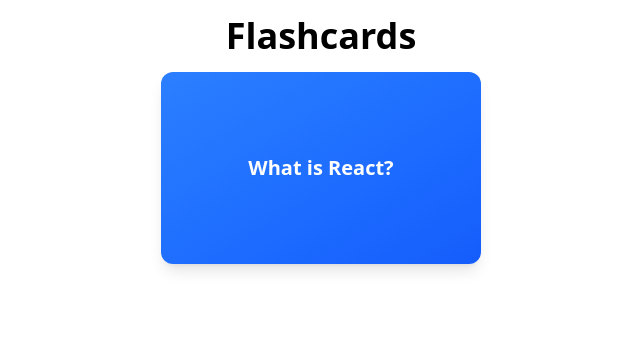
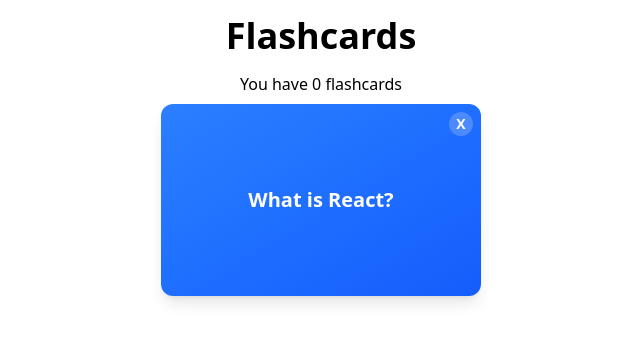
Before and after one commit to seanozalpasan/react-workshop-2025, a React (Vite) app: page /flashcards in a window 1280 px wide. Shown: the top 342 px of the page, without its empty margins (319-959 px from the left). Built offline with nearby package versions, Linux system fonts and the light colour scheme.

Commit message:
Working delete button

```diff
--- /dev/null
+++ b/src/components/DeleteButton.jsx
@@ -0,0 +1,15 @@
+export default function DeleteButton({ onDelete }) {
+  const handleDelete = (e) => {
+    e.stopPropagation();
+    onDelete();
+  };
+
+  return (
+    <button
+      onClick={handleDelete}
+      className="absolute top-2 right-2 w-6 h-6 bg-white/20 hover:bg-white/30 rounded-full flex items-center justify-center text-white text-sm font-bold transition-colors"
+    >
+      X
+    </button>
+  );
+}
--- a/src/components/Flashcard.jsx
+++ b/src/components/Flashcard.jsx
@@ -7,8 +7,9 @@
  */
 
 import { useState } from "react";
+import DeleteButton from "./DeleteButton";
 
-export default function Flashcard({ question, answer }) {
+export default function Flashcard({ question, answer, onDelete }) {
 
   const [showAnswer, setShowAnswer] = useState(false);
 
@@ -21,11 +22,13 @@
       <div className={`relative w-full h-full transition-transform duration-700 transform-style-preserve-3d ${showAnswer ? 'rotate-y-180' : ''}`}>
         {/* Front of card */}
         <div className="absolute inset-0 w-full h-full backface-hidden bg-gradient-to-br from-blue-500 to-blue-600 rounded-xl shadow-lg flex items-center justify-center p-6">
+          <DeleteButton onDelete={onDelete} />
           <h2 className="text-xl font-semibold text-white text-center">{question}</h2>
         </div>
 
         {/* Back of card */}
         <div className="absolute inset-0 w-full h-full backface-hidden bg-gradient-to-br from-green-500 to-green-600 rounded-xl shadow-lg flex items-center justify-center p-6 rotate-y-180">
+          <DeleteButton onDelete={onDelete} />
           <p className="text-lg text-white text-center">{answer}</p>
         </div>
       </div>
--- a/src/pages/FlashcardPage.jsx
+++ b/src/pages/FlashcardPage.jsx
@@ -14,16 +14,27 @@
 
   const [cards, setCards] = useState([{ question: "What is React?", answer: "A JavaScript library for building user interfaces." }]);
 
+  function deleteCard(index) {
+    const newCards = cards.filter((_, i) => i !== index);
+    setCards(newCards);
+  }
+
   return (
     <>
       <PageTitle contents="Flashcards" />
       <div className="flex flex-col items-center">
+        <p className="mb-2">You have 0 flashcards</p>
         {
           cards.length === 0 ? (
             <p>No flashcards available. Please add some!</p>
           ) : (
             cards.map((card, index) => (
-              <Flashcard key={index} question={card.question} answer={card.answer} />
+              <Flashcard
+                key={index}
+                question={card.question}
+                answer={card.answer}
+                onDelete={() => deleteCard(index)}
+              />
             ))
           )
         }
```
